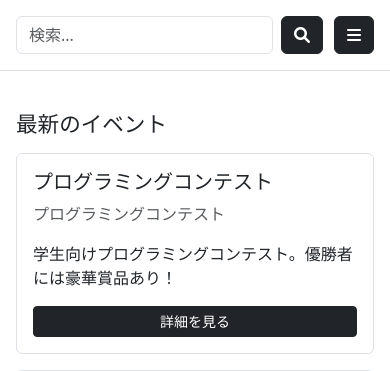
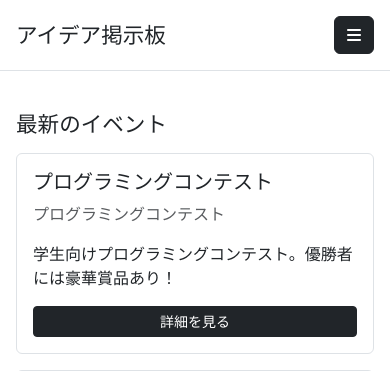
Before and after one commit to OCS-GEEK-HACK/campus-tech-forum, a PHP site: page / in a window 390 px wide. Shown: the top 371 px of the page. Run offline with PHP 8.4, Linux system fonts and the light colour scheme; data that the repository does not hold is empty; some libraries are stand-ins or nearby versions.

Commit message:
fix: 検索バーなどもハンバーガー内に移動

```diff
--- a/php/www/components/header/element.php
+++ b/php/www/components/header/element.php
@@ -1,6 +1,7 @@
 <div class="header sticky-top bg-white border-bottom d-flex flex-column p-3">
     <div class="d-flex justify-content-between align-items-center w-100">
-        <div class="search-box d-flex align-items-center gap-2">
+        <h4 class="d-md-none mb-0">アイデア掲示板</h4>
+        <div class="search-box align-items-center gap-2 d-md-flex d-none">
             <input type="text" class="form-control" placeholder="検索...">
             <button class="btn btn-dark"><i class="fas fa-search"></i></button>
         </div>
@@ -17,7 +18,11 @@
 
     <!-- ハンバーガーメニューが表示される部分 -->
     <div class="collapse" id="sidebarMenu">
-        <nav class="sidebar-mobile bg-light d-md-none mt-2">
+        <nav class="sidebar-mobile bg-light d-md-none py-3 px-3">
+            <div class="search-box d-flex align-items-center gap-2">
+                <input type="text" class="form-control" placeholder="検索...">
+                <button class="btn btn-dark"><i class="fas fa-search"></i></button>
+            </div>
             <ul class="list-unstyled p-0">
                 <li>
                     <a href="#" class="d-block py-2 px-3 text-dark text-decoration-none rounded hover-bg"><i class="fas fa-plus"></i> 投稿する</a>
```
